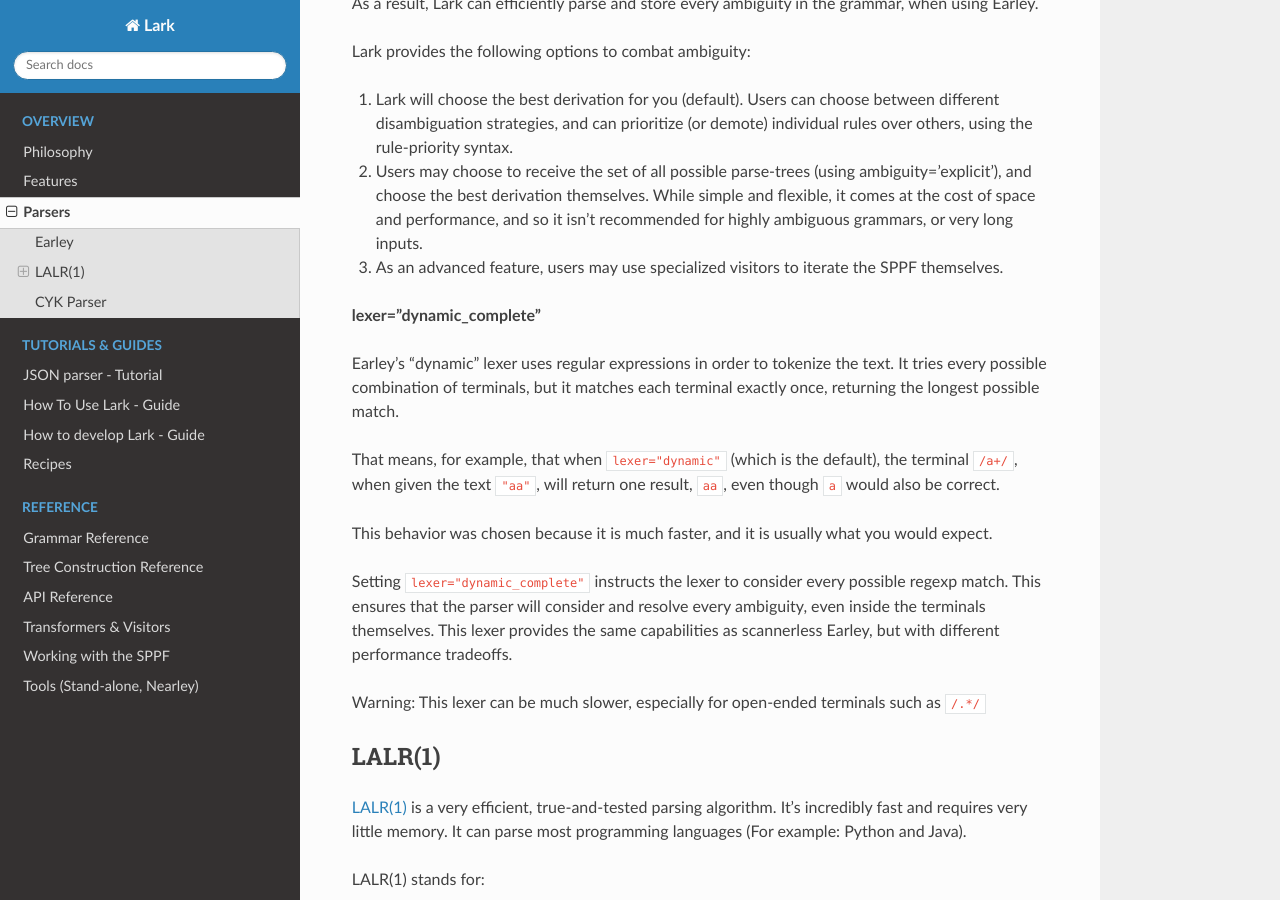
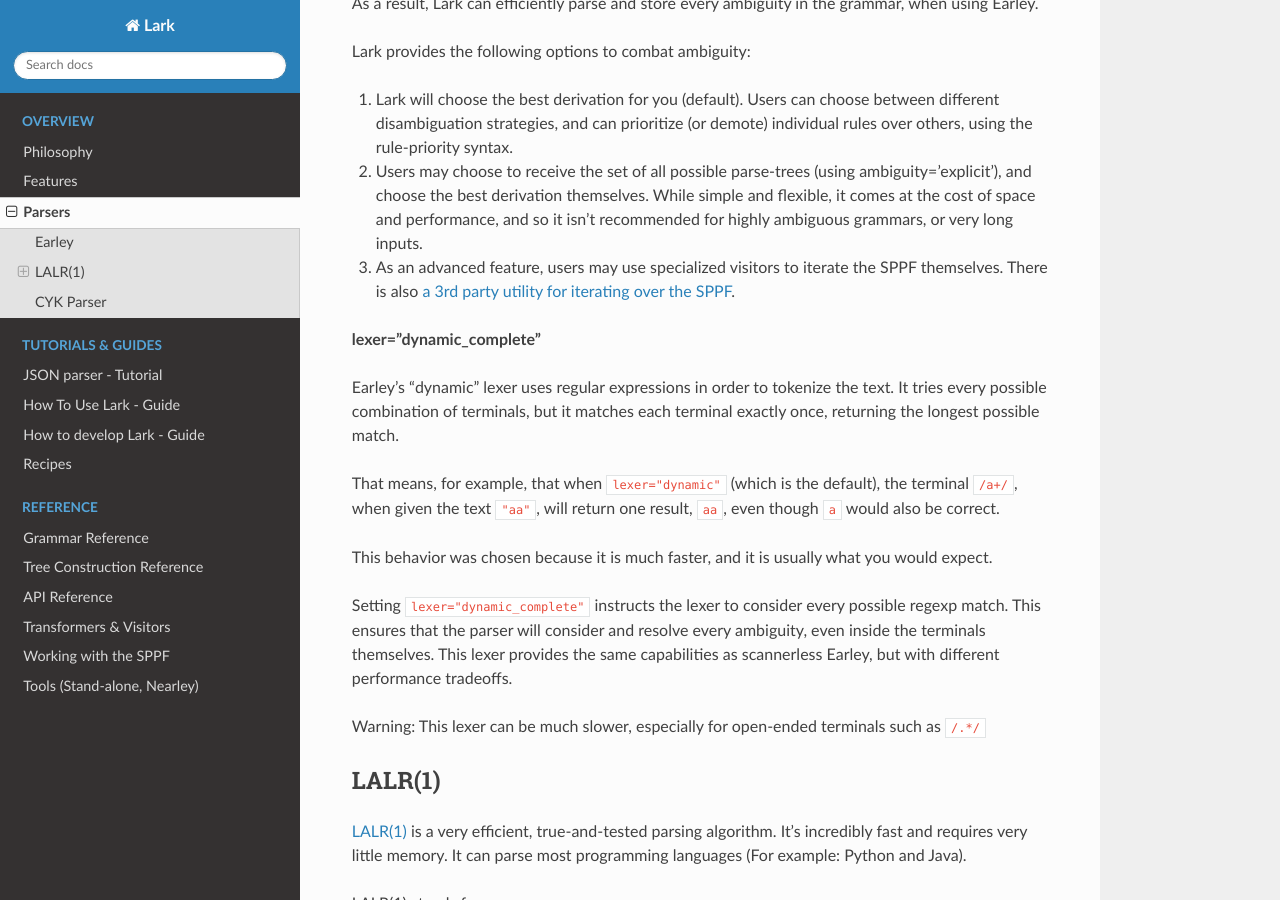
Before and after one commit to lark-parser/lark, a Sphinx documentation site: the page built from docs/parsers.md, in a window 1280 px wide and 900 px high, scrolled down 825 px. Built offline with Sphinx 7.4.7 and the Read the Docs theme 2.0.0, drawn with Linux system fonts in a browser that asks for light colours; pages that are not in the unit, such as notebooks, are missing from menus.

Commit message:
Docs: Small fixes

```diff
--- a/docs/parsers.md
+++ b/docs/parsers.md
@@ -23,7 +23,7 @@
 
 2) Users may choose to receive the set of all possible parse-trees (using ambiguity='explicit'), and choose the best derivation themselves. While simple and flexible, it comes at the cost of space and performance, and so it isn't recommended for highly ambiguous grammars, or very long inputs.
 
-3) As an advanced feature, users may use specialized visitors to iterate the SPPF themselves.
+3) As an advanced feature, users may use specialized visitors to iterate the SPPF themselves. There is also [a 3rd party utility for iterating over the SPPF](https://github.com/chanicpanic/lark-ambig-tools).
 
 **lexer="dynamic_complete"**
 
```
Also changed, not shown: README.md (+2 -2 lines).
